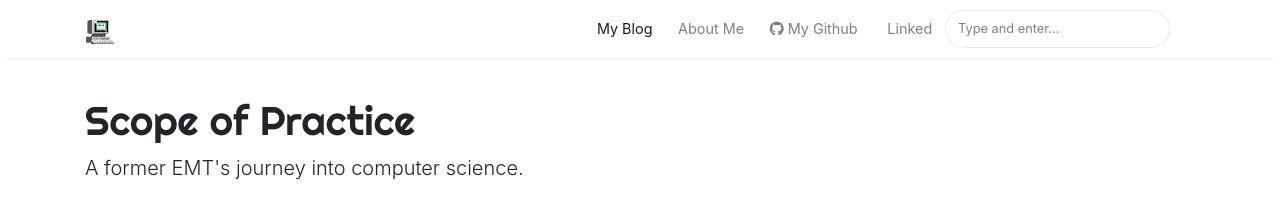
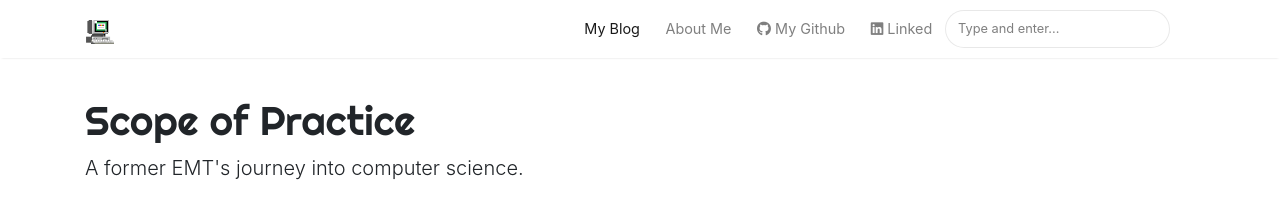
Before and after one commit to oapostrophe/oapostrophe.github.io, a Jekyll site: the page built from index.html, in a window 1280 px wide. Shown: the top 211 px of the page. Built offline with Jekyll 4.4.1, drawn with Linux system fonts in a browser that asks for light colours; nearby versions of some CDN libraries; the list of posts is cut into pages by our own code.

Commit message:
linkedin fix

```diff
--- a/_layouts/default.html
+++ b/_layouts/default.html
@@ -82,7 +82,7 @@
                 </li>
 
                 <li class="nav-item">
-                    <a target="_blank" class="nav-link" href="https://www.linkedin.com/in/sean-o-connor-11b193b3/"><i class="fa fa-linkedin-square" aria-hidden="true"></i> Linked</a>
+                    <a target="_blank" class="nav-link" href="https://www.linkedin.com/in/sean-o-connor-11b193b3/"><i class="fab fa-linkedin" aria-hidden="true"></i> Linked</a>
                     </li>
 
                 {% include search-lunr.html %}
```
